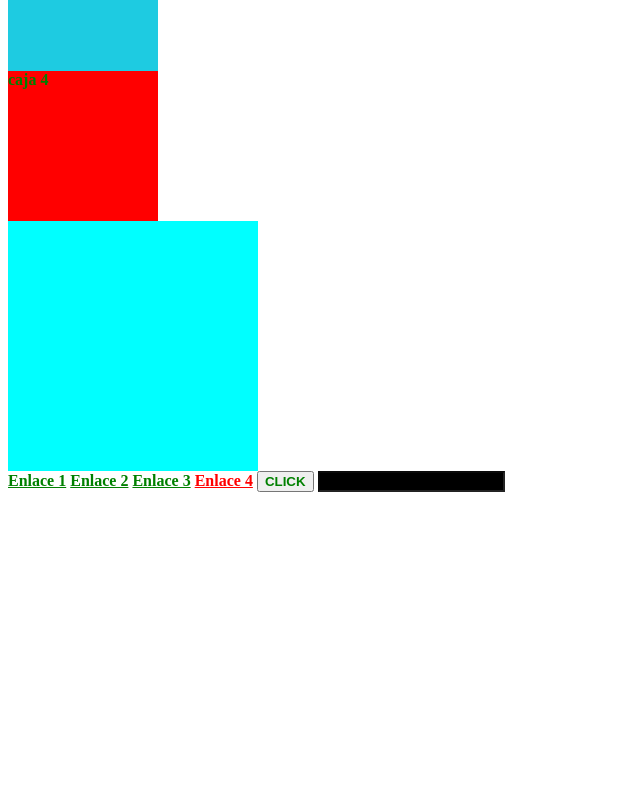
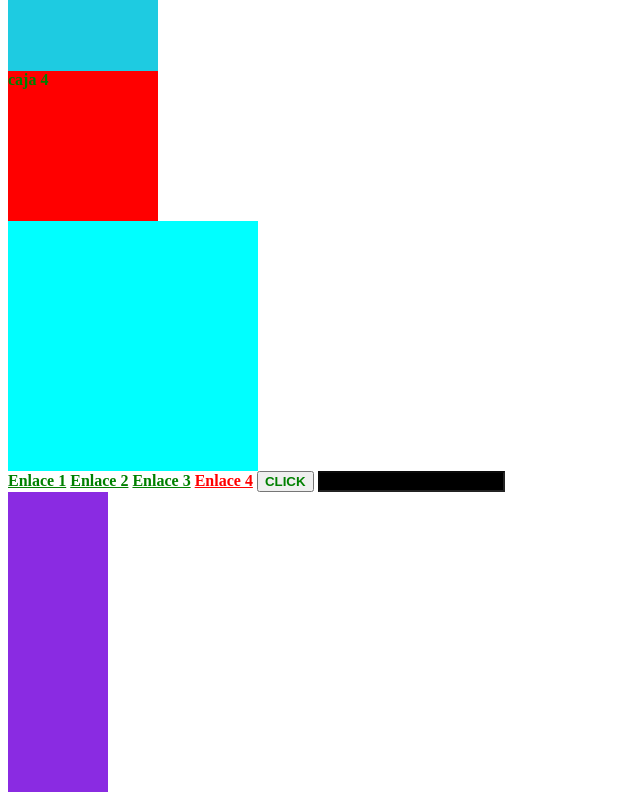
Before and after one commit to FernandoNB06/introducci-n-a-Css, a plain HTML site: page index.html in a window 1280 px wide. Shown: the part 739-1539 px from the top of the page, without its empty margins (0-640 px from the left). Before the commit the page ends 1239 px from the top, so only its background shows below. Drawn offline with Linux system fonts and the light colour scheme.

Commit message:
second commit

```diff
--- a/estilos.css
+++ b/estilos.css
@@ -63,3 +63,9 @@ button:hover{
 input:disabled{
     background-color: black;
 }
+
+.capibara1,.capibara2,.capibara3{
+    width: 100px;
+    height: 100px;
+    background-color: blueviolet;
+}
--- a/index.html
+++ b/index.html
@@ -31,5 +31,8 @@
     <a title="importante" href="">Enlace 4</a>
     <button>CLICK</button>
     <input type="text" disabled>
+    <div class="capibara1"></div>
+    <div class="capibara2"></div>
+    <div class="capibara3"></div>
 </body>
 </html>
```
